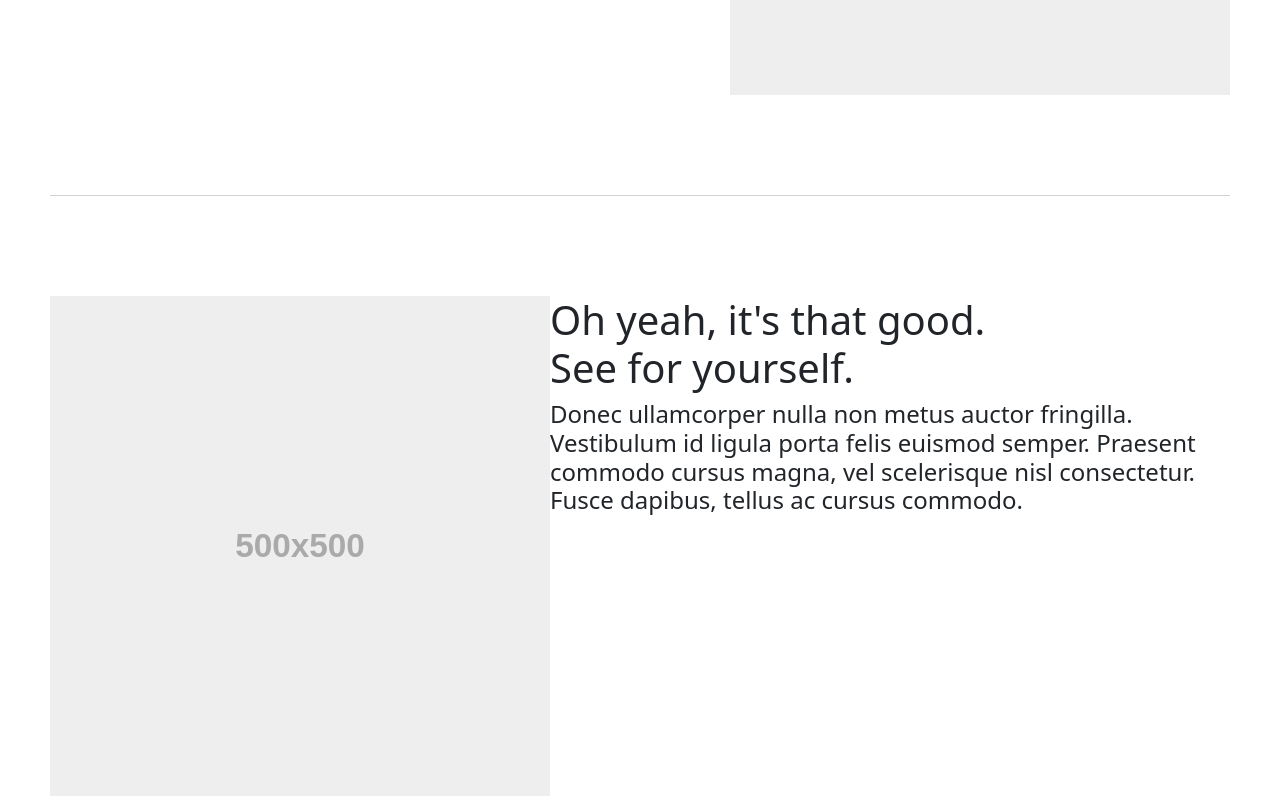
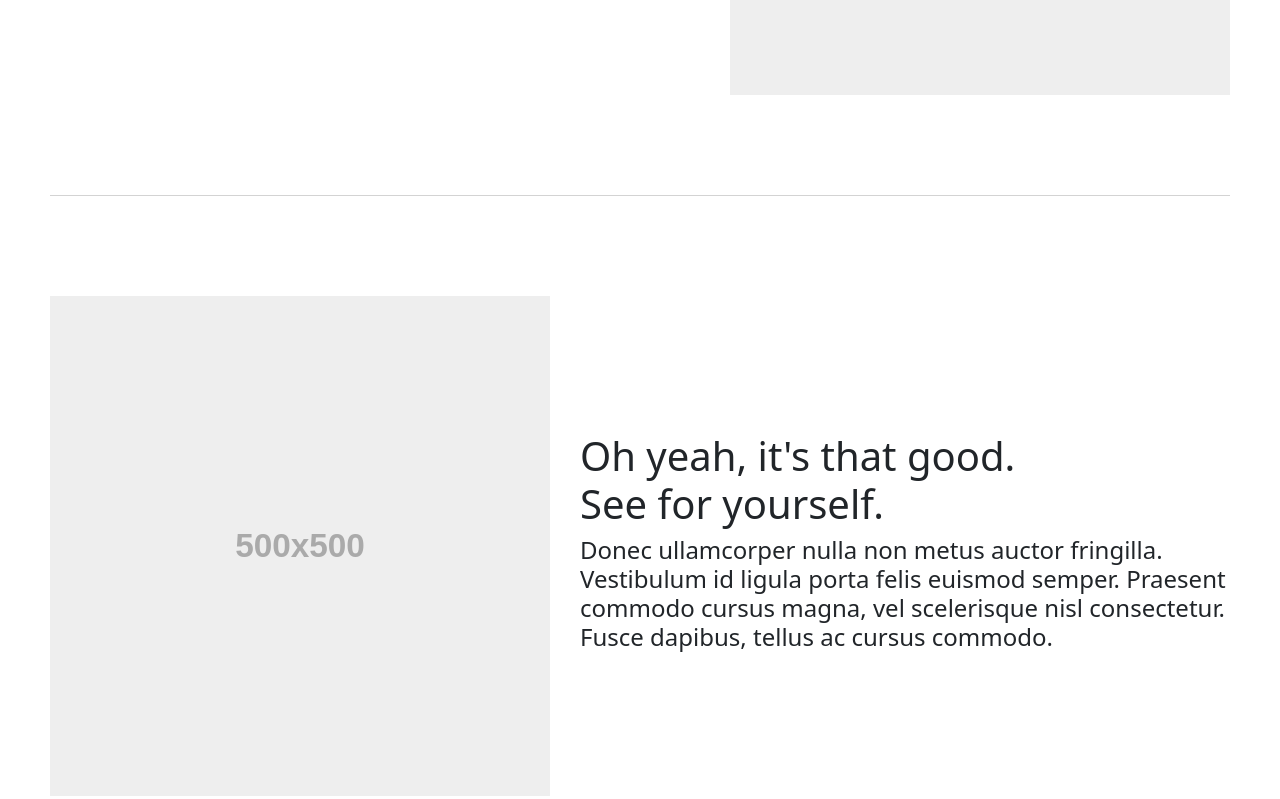
Before and after one commit to dysphere/bootstrap-carousel, a plain HTML site: page index.html in a window 1280 px wide. Shown: the part 2000-2799 px from the top of the page. Drawn offline with nearby package versions, Linux system fonts and the light colour scheme.

Commit message:
works for desktop

```diff
--- a/index.html
+++ b/index.html
@@ -89,16 +89,20 @@
       <div class="fhead"><img src="blank.svg" alt=""></div>
       </div>
       <div class="container-fluid d-flex justify-content-center featurette">
-        <div><img src="blank.svg" alt=""></div>
-        <div>
-            <div><h1 class="f1h">Oh yeah, it's that good. See for yourself.</h1></div>
+        <div class="fhead"><img src="blank.svg" alt=""></div>
+        <div class="d-flex flex-column justify-content-center fhead">
+            <div><h1 class="f2h">Oh yeah, it's that good. See for yourself.</h1></div>
+            <div><h4 class="f2h4">Donec ullamcorper nulla non metus auctor fringilla. Vestibulum id ligula porta felis euismod semper. Praesent commodo cursus magna, vel scelerisque nisl consectetur. Fusce dapibus, tellus ac cursus commodo.</h4></div>
+        </div>
+      </div>
+      <div class="container-fluid d-flex justify-content-center featurette">
+        <div class="d-flex flex-column justify-content-center fhead">
+            <div><h1 class="f1h">And lastly, this one. Checkmate.</h1></div>
             <div><h4 class="f1h4">Donec ullamcorper nulla non metus auctor fringilla. Vestibulum id ligula porta felis euismod semper. Praesent commodo cursus magna, vel scelerisque nisl consectetur. Fusce dapibus, tellus ac cursus commodo.</h4></div>
         </div>
+        <div class="fhead"><img src="blank.svg" alt=""></div>
       </div>
-      <div>
-
-      </div>
-      <div>
+      <div class="foot">
 
       </div>
     </div>
--- a/style.css
+++ b/style.css
@@ -34,21 +34,29 @@
 
  .f1h4 {
     max-width: 650px;
+    margin-right: 30px;
  }
 
  .f1h {
     max-width: 500px;
+    margin-right: 30px;
  }
 
  .featurette {
     margin-top: 100px;
  }
 
- div h1, div h4 {
-    margin-right: 30px;
- }
-
  .fhead {
     border-bottom: 1px lightgrey solid;
     padding-bottom: 100px;
  }
+
+.f2h {
+    max-width: 500px;
+    margin-left: 30px;
+}
+
+.f2h4 {
+    max-width: 650px;
+    margin-left: 30px;
+}
```
